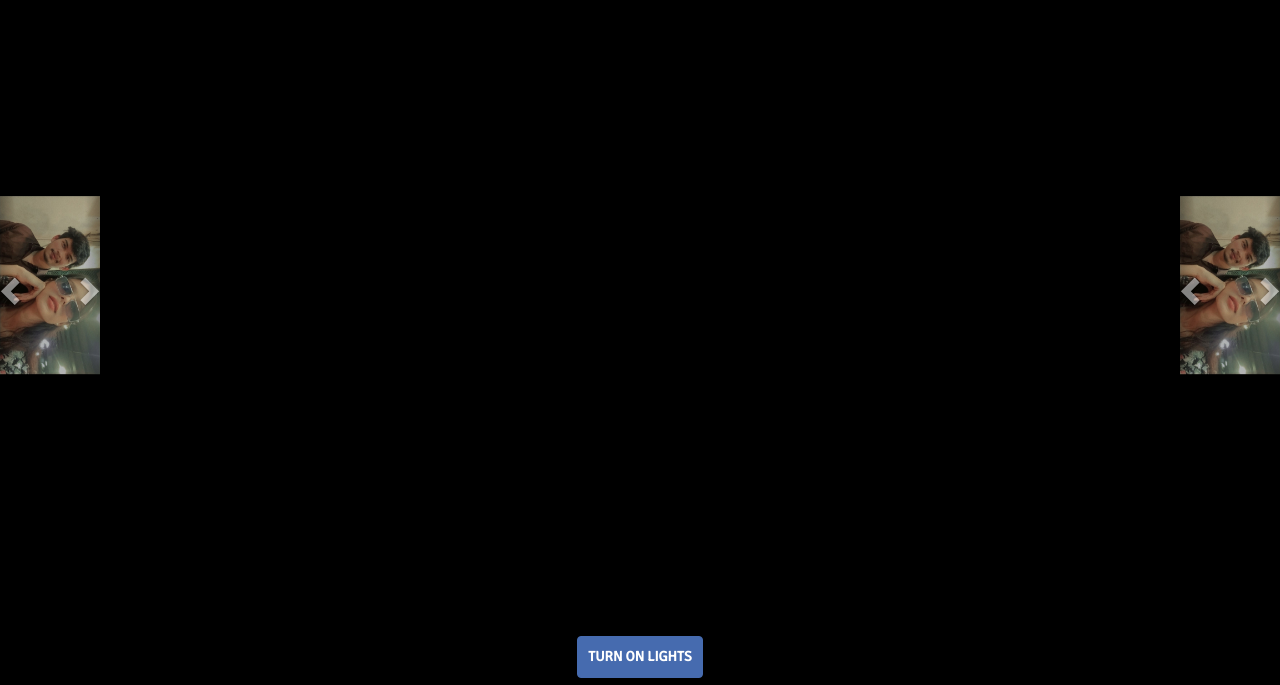
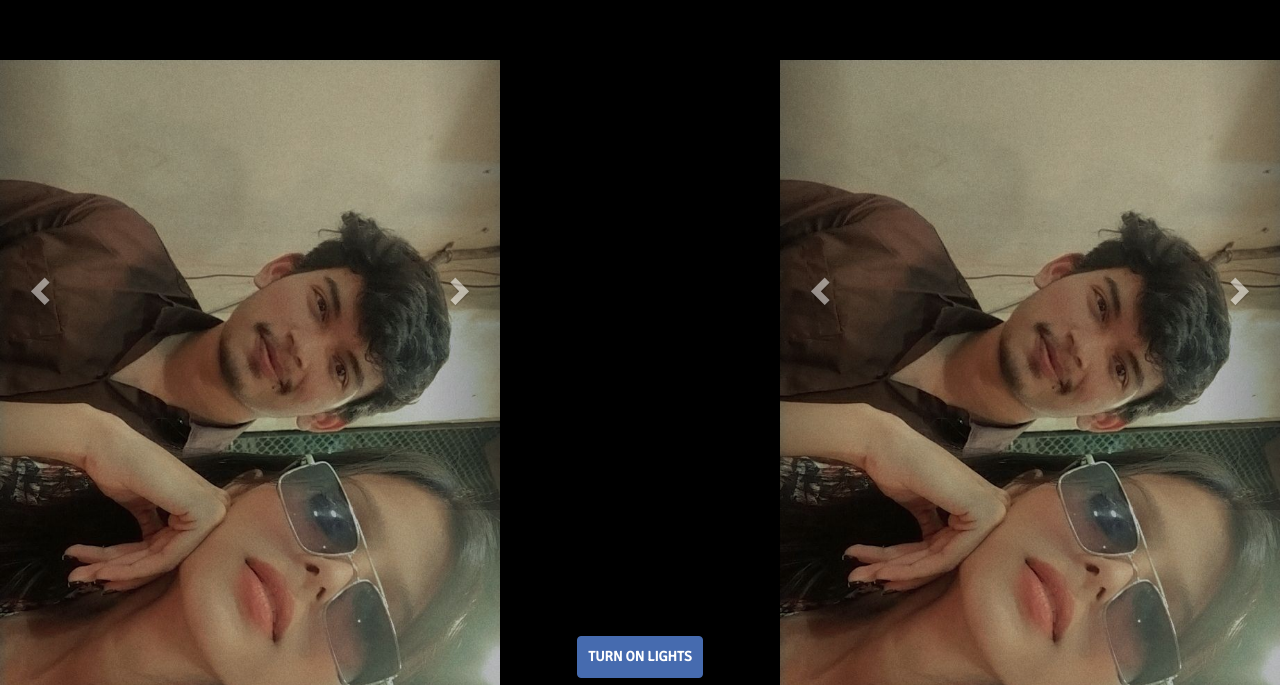
Before and after one commit to itspeace03/bdy, a website: page index.html in a window 1280 px wide. Shown: the part 115-800 px from the top of the page. Drawn offline with nearby package versions, Linux system fonts and the light colour scheme.

Commit message:
Update index.html img

```diff
--- a/index.html
+++ b/index.html
@@ -31,8 +31,8 @@
         #leftCarousel, #rightCarousel {
             position: fixed;
             top: 50%;
-            width: 100px; /* Adjust width as needed */
-            /*height: 200px;  Adjust height as needed */
+            width: 500px; /* Adjust width as needed */
+            height: 450px;  /*Adjust height as needed */
             transform: translateY(-50%);
         }
         #leftCarousel {
```
